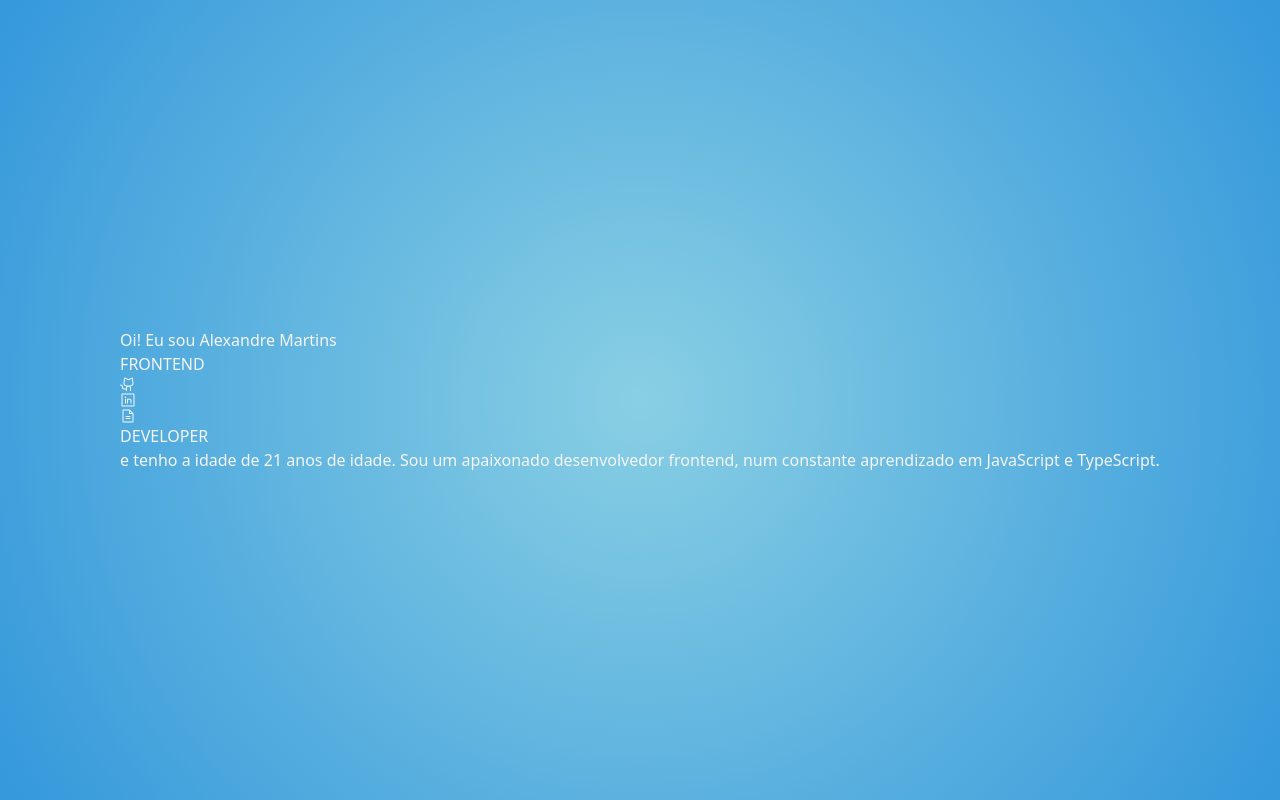
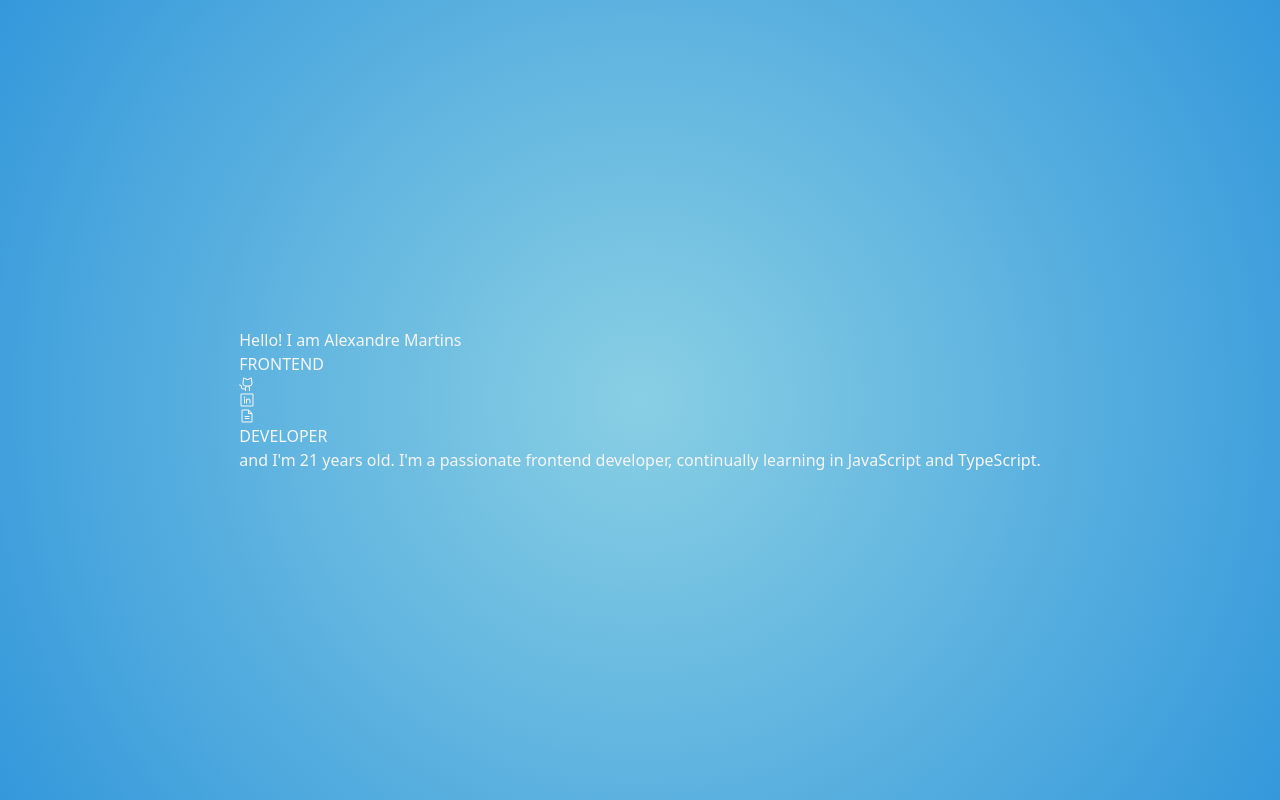
Before and after one commit to gafanhotoalexandre/my-portfolio, a React (Vite) app: page / in a window 1280 px wide. Built offline with nearby package versions, Linux system fonts and the light colour scheme.

Commit message:
reestruturando css

```diff
--- a/src/App.tsx
+++ b/src/App.tsx
@@ -2,18 +2,21 @@ import { SocialLinks } from './components/SocialLinks'
 
 function App() {
   return (
-    <div className="mx-14 md:mx-0">
-      <h2 className="mx-1 text-xl font-semibold">Oi! Eu sou Alexandre Martins</h2>
-      <section className="flex justify-between items-center">
-        <h1 className="text-4xl md:text-7xl font-bold">FRONTEND</h1>
+    <div className="">
+      <h2 className="font-bold text-base">Hello! I am Alexandre Martins</h2>
 
-        <SocialLinks />
-      </section>
-      <h2 className="text-6xl md:text-9xl font-bold -mx-2">DEVELOPER</h2>
+      <article className="my-3">
+        <section className="flex justify-between items-center">
+          <h1 className="text-4xl md:tracking-wide md:text-7xl font-bold">FRONTEND</h1>
 
-      <p className="md:w-[450px] md:ml-auto text-justify md:text-lg font-semibold mt-2">e tenho a idade de 21 anos de idade. Sou um apaixonado desenvolvedor frontend, num constante aprendizado em JavaScript e TypeScript.</p>
-      {/* <div className="fixed top-0 left-0 w-screen h-screen bg-overlay"></div> */}
+          <SocialLinks />
+        </section>
+        <h2 className="text-6xl md:text-9xl md:tracking-wide font-bold">DEVELOPER</h2>
+      </article>
+
+      <p className="md:max-w-[450px] md:ml-auto md:tracking-tighter md:text-lg text-base font-semibold text-justify tracking-tight">and I'm 21 years old. I'm a passionate frontend developer, continually learning in JavaScript and TypeScript.</p>
     </div>
+
   )
 }
 
--- a/src/components/SocialLink/index.tsx
+++ b/src/components/SocialLink/index.tsx
@@ -3,7 +3,7 @@ interface SocialLinkProps extends React.AnchorHTMLAttributes<HTMLAnchorElement>
 export function SocialLink(props: SocialLinkProps) {
   return (
     <a
-      className="hover:scale-150 transition-all p-3"
+      className="hover:scale-150 transition-all p-2 md:p-3"
       {...props}
     >
       {props.children}
--- a/src/index.css
+++ b/src/index.css
@@ -4,8 +4,8 @@
 
 @layer base {
   body {
-    background: radial-gradient(circle, #89cfe4, #3498db);
-    @apply min-h-screen flex justify-center items-center text-[#f5f5f5]
+    background: radial-gradient(circle, #89cfe4, #3498db) no-repeat;
+    @apply min-h-screen flex justify-center items-center text-[#f5f5f5] px-6
   }
 
   .bg-overlay {
--- a/src/utils/socialLinksData.tsx
+++ b/src/utils/socialLinksData.tsx
@@ -6,15 +6,15 @@ import { SocialLinkData } from "../types/SocialLinkData"
 export const socialLinksData: SocialLinkData[] = [
   {
     href: 'https://github.com/gafanhotoalexandre',
-    icon: <GithubLogo className="text-[24px] md:text-[32px]" />,
+    icon: <GithubLogo className="text-[1.5rem] md:text-[2rem]" />,
   },
   {
     href: 'https://www.linkedin.com/in/alemartins-lima/',
-    icon: <LinkedinLogo className="text-[24px] md:text-[32px]" />,
+    icon: <LinkedinLogo className="text-[1.5rem] md:text-[2rem]" />,
   },
   {
     href: curriculo,
-    icon: <FileText className="text-[24px] md:text-[32px]" />,
+    icon: <FileText className="text-[1.5rem] md:text-[2rem]" />,
     download: true,
   },
 ]
```
